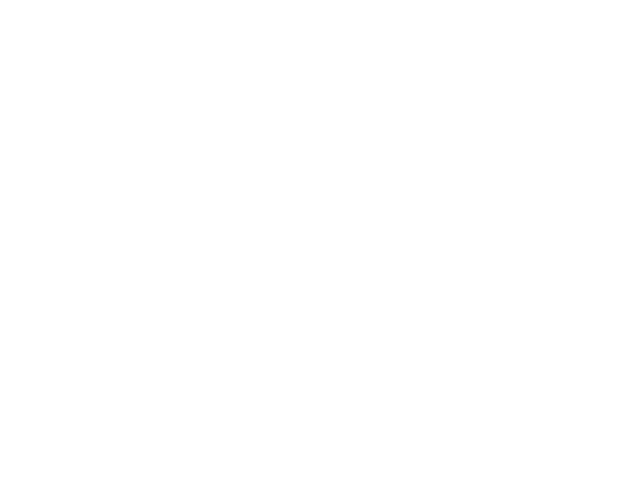
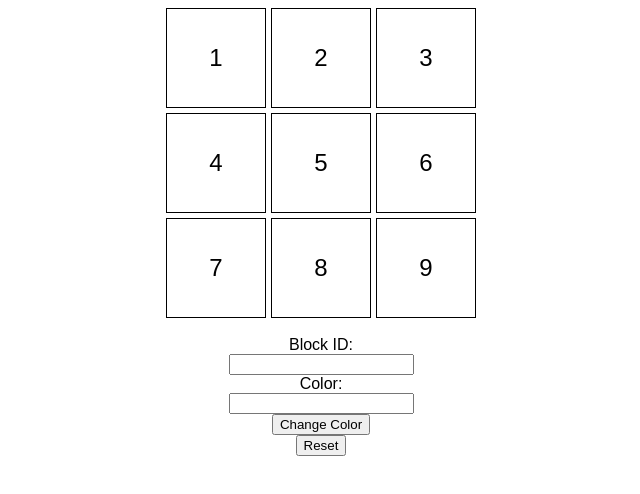
Before and after one commit to acciojob/Replit-Asian-Paints-BhaveshWagh, a website: page main.html in a window 1280 px wide. Shown: the whole page, without its empty margins (319-959 px from the left). Drawn offline with Linux system fonts and the light colour scheme.

Commit message:
created a submission

```diff
--- a/main.html
+++ b/main.html
@@ -8,6 +8,25 @@
 
 <body>
 	<!-- the entire body must be written by student -->
+	<div id="grid-container">
+        <!-- Creating the 3x3 grid with ids 1 to 9 -->
+        <div class="grid-item" id="1">1</div>
+        <div class="grid-item" id="2">2</div>
+        <div class="grid-item" id="3">3</div>
+        <div class="grid-item" id="4">4</div>
+        <div class="grid-item" id="5">5</div>
+        <div class="grid-item" id="6">6</div>
+        <div class="grid-item" id="7">7</div>
+        <div class="grid-item" id="8">8</div>
+        <div class="grid-item" id="9">9</div>
+    </div>
+    <br>
+    <label for="block_id">Block ID:</label>
+    <input type="text" id="block_id">
+    <label for="colour_id">Color:</label>
+    <input type="text" id="colour_id">
+    <button id="change_button">Change Color</button>
+    <button id="reset">Reset</button>
     <script type="text/javascript" src="./script.js">
 </script>
 
--- a/script.js
+++ b/script.js
@@ -1 +1,26 @@
 //your JS code here. If required.
+
+
+document.getElementById('change_button').addEventListener('click', function() {
+    // Get the block ID and color from input fields
+    const blockId = document.getElementById('block_id').value;
+    const color = document.getElementById('colour_id').value;
+
+    // Reset all grid items' background color to transparent
+    const gridItems = document.querySelectorAll('.grid-item');
+    gridItems.forEach(item => item.style.backgroundColor = 'transparent');
+
+    // Change the background color of the specified grid item
+    const selectedBlock = document.getElementById(blockId);
+    if (selectedBlock) {
+        selectedBlock.style.backgroundColor = color;
+    } else {
+        alert('Invalid Block ID');
+    }
+});
+
+document.getElementById('reset').addEventListener('click', function() {
+    // Reset all grid items' background color to transparent
+    const gridItems = document.querySelectorAll('.grid-item');
+    gridItems.forEach(item => item.style.backgroundColor = 'transparent');
+});
--- a/styles.css
+++ b/styles.css
@@ -1 +1,25 @@
 /*  your css code here. If applicable */
+/* styles.css */
+
+body {
+    display: flex;
+    flex-direction: column;
+    align-items: center;
+    font-family: Arial, sans-serif;
+}
+
+#grid-container {
+    display: grid;
+    grid-template-columns: repeat(3, 100px);
+    grid-template-rows: repeat(3, 100px);
+    gap: 5px;
+}
+
+.grid-item {
+    display: flex;
+    justify-content: center;
+    align-items: center;
+    background-color: transparent;
+    border: 1px solid #000;
+    font-size: 24px;
+}
```
